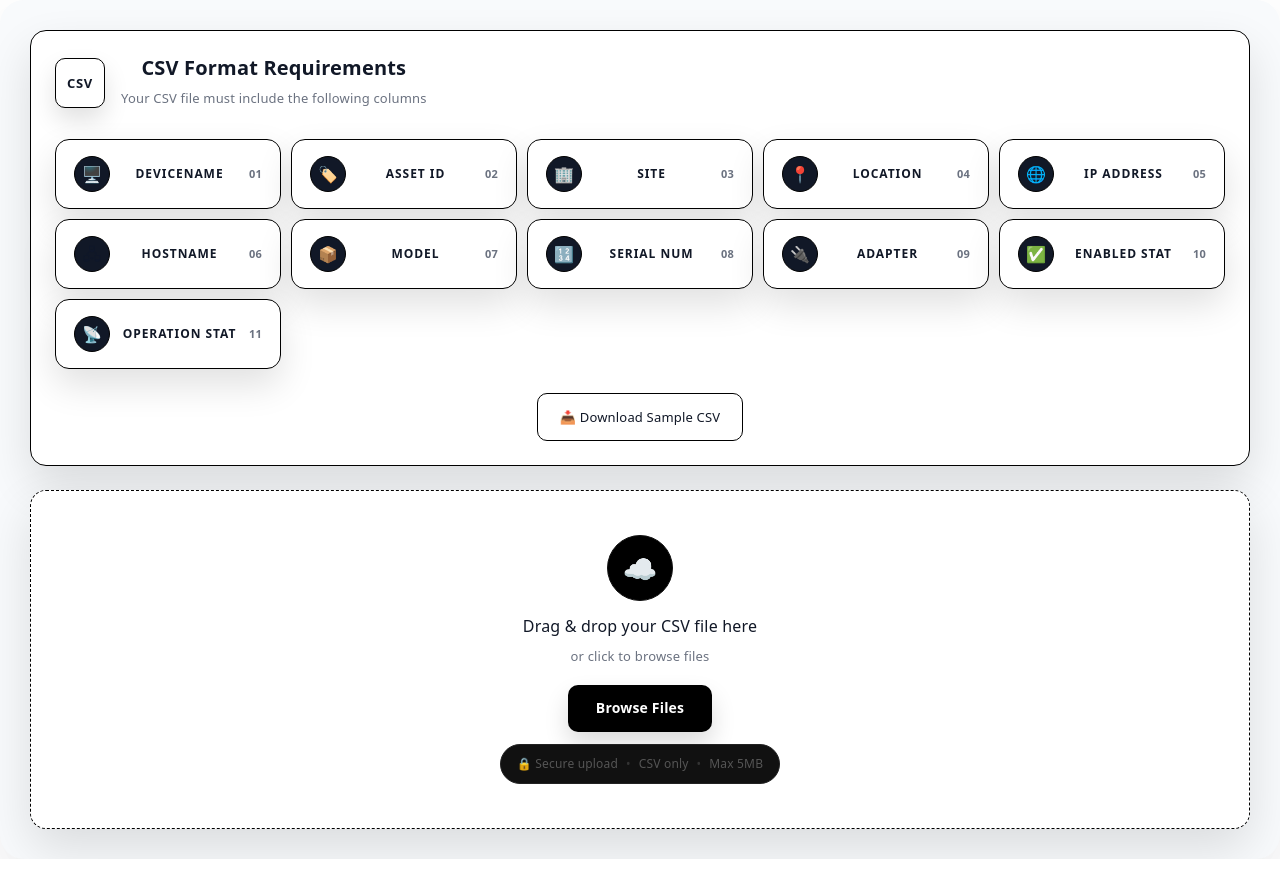
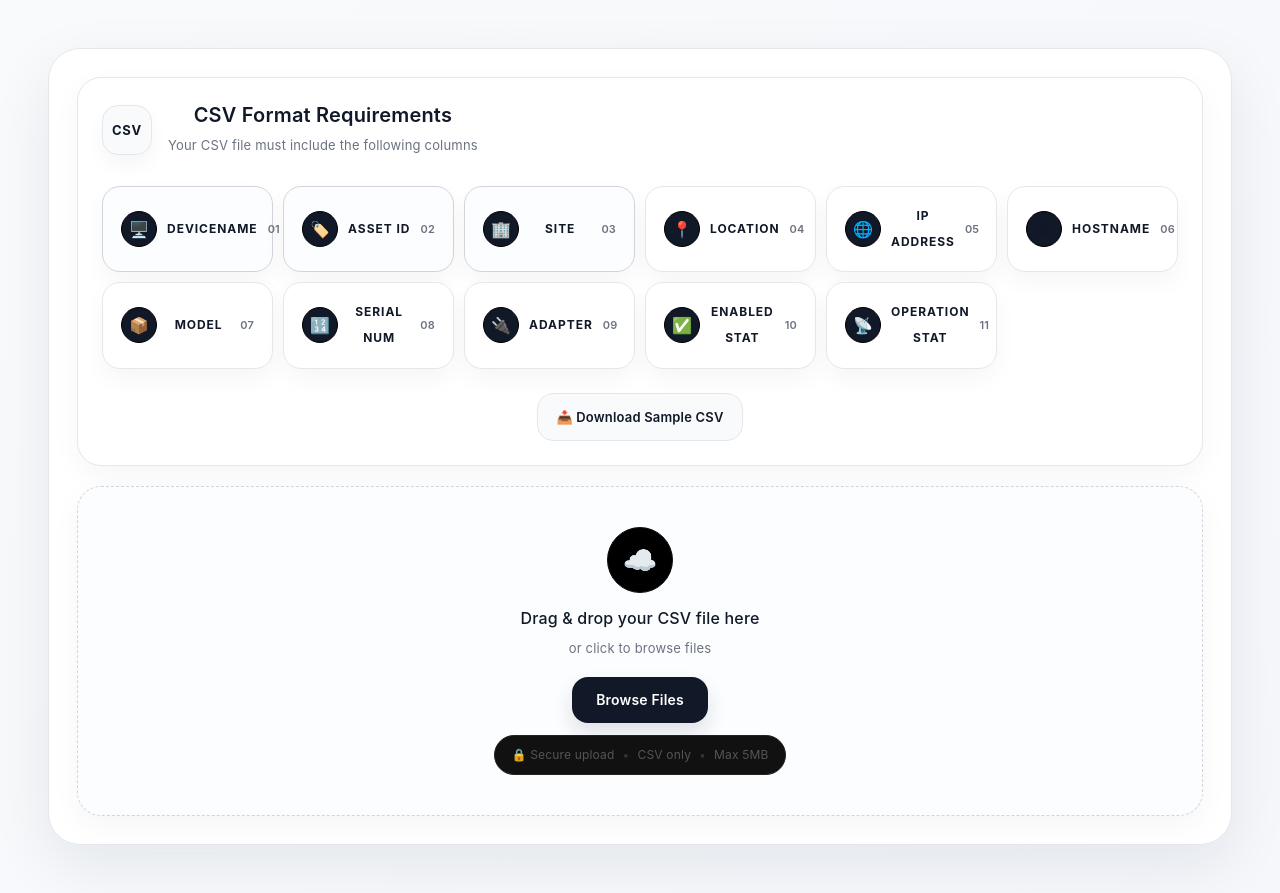
Before and after one commit to thejaison/VoltControl---PDU-Fleet-Management-System, a React (Vite) app in the folder frontendOfVolt/: page /admin/import in a window 1280 px wide. Before the commit the page ends 859 px from the top, so only its background shows below. Built offline with nearby package versions, Linux system fonts and the light colour scheme.

Commit message:
Some UI Refinment

```diff
--- a/frontendOfVolt/src/component/Csvimports/ImportingCsvData.jsx
+++ b/frontendOfVolt/src/component/Csvimports/ImportingCsvData.jsx
@@ -231,7 +231,8 @@ const ImportingCsvData = () => {
     };
 
     return (
-        <div style={{ ...styles.importContent, padding: '30px', backgroundColor: '#f8fafc', borderRadius: '24px', boxShadow: '0 30px 80px rgba(15,23,42,0.08)' }}>
+        <div style={styles.importContainer}>
+            <div className="minimal-import-card" style={styles.importContent}>
             <div style={styles.importInstructions}>
                 <div style={styles.importInstructionsHeader}>
                     <span style={styles.importCsvBadge}>CSV</span>
@@ -406,6 +407,7 @@ const ImportingCsvData = () => {
                     </div>
                 </div>
             )}
+            </div>
         </div>
     );
 };
--- a/frontendOfVolt/src/index.css
+++ b/frontendOfVolt/src/index.css
@@ -53,8 +53,9 @@
 body {
   margin: 0;
   min-height: 100vh;
-  background: #ffffff;
+  background: linear-gradient(135deg, #f8fafc 0%, #f5f7fb 100%);
   color: #0f172a;
+  font-family: var(--sans);
 }
 
 #root {
@@ -64,9 +65,47 @@ body {
   text-align: center;
   min-height: 100vh;
   display: flex;
-  flex-direction: column;
+  justify-content: center;
+  align-items: center;
   box-sizing: border-box;
-  background: #ffffff;
+  background: transparent;
+  padding: 24px;
+}
+
+button,
+input,
+textarea,
+select {
+  font: inherit;
+}
+
+@keyframes fadeInScale {
+  from {
+    opacity: 0;
+    transform: scale(0.98);
+  }
+  to {
+    opacity: 1;
+    transform: scale(1);
+  }
+}
+
+.minimal-import-card:hover {
+  transform: translateY(-2px);
+  box-shadow: 0 24px 60px rgba(15, 23, 42, 0.1);
+  border-color: #d1d5db;
+}
+
+.minimal-import-card button,
+.minimal-import-card .import-browse-button {
+  border-radius: 16px;
+}
+
+.minimal-import-card button:hover,
+.minimal-import-card .import-browse-button:hover,
+.minimal-import-card a:hover {
+  transform: translateY(-1px);
+  box-shadow: 0 12px 24px rgba(15, 23, 42, 0.08);
 }
 
 h1,
--- a/frontendOfVolt/src/styles/Importcsv.js
+++ b/frontendOfVolt/src/styles/Importcsv.js
@@ -1,12 +1,15 @@
 export const styles = {
     importContainer: {
-        maxWidth: '1200px',
-        margin: '0 auto',
-        padding: '40px 20px',
-        backgroundColor: '#f8fafc',
+        width: '100%',
         minHeight: '100vh',
+        display: 'flex',
+        alignItems: 'center',
+        justifyContent: 'center',
+        padding: '24px',
+        boxSizing: 'border-box',
+        background: 'linear-gradient(135deg, #f8fafc 0%, #f5f7fb 100%)',
         color: '#111827',
-        fontFamily: "'Montserrat', sans-serif"
+        fontFamily: 'Inter, system-ui, -apple-system, BlinkMacSystemFont, "Segoe UI", sans-serif'
     },
 
     importHeader: {
@@ -41,21 +44,26 @@ export const styles = {
     },
 
     importContent: {
+        width: '100%',
+        maxWidth: '1200px',
         display: 'flex',
         flexDirection: 'column',
-        gap: '24px',
+        gap: '20px',
         backgroundColor: '#ffffff',
-        borderRadius: '24px',
+        borderRadius: '32px',
         padding: '28px',
-        boxShadow: '0 24px 60px rgba(15, 23, 42, 0.08)',
+        boxShadow: '0 20px 60px rgba(15, 23, 42, 0.08)',
+        border: '1px solid #e5e7eb',
+        animation: 'fadeInScale 0.6s ease-out forwards',
+        transition: 'transform 0.2s ease, box-shadow 0.2s ease, border-color 0.2s ease',
     },
 
     importInstructions: {
         backgroundColor: '#ffffff',
         padding: '24px',
-        borderRadius: '16px',
-        border: '1px solid #000000',
-        boxShadow: '0 20px 45px rgba(0, 0, 0, 0.12)',
+        borderRadius: '24px',
+        border: '1px solid #e5e7eb',
+        boxShadow: '0 10px 30px rgba(15, 23, 42, 0.04)',
     },
 
     importList: {
@@ -74,20 +82,20 @@ export const styles = {
         alignItems: 'center',
         gap: '8px',
         fontSize: '13px',
-        fontWeight: '500',
-        padding: '10px 22px',
-        backgroundColor: '#ffffff',
-        borderRadius: '10px',
-        border: '1px solid #000000',
+        fontWeight: '600',
+        padding: '10px 18px',
+        backgroundColor: '#f8fafc',
+        borderRadius: '16px',
+        border: '1px solid #e5e7eb',
         transition: 'all 0.2s ease',
     },
 
     importDropZone: {
-        border: '1px dashed #000000',
-        borderRadius: '16px',
-        padding: '44px 22px',
+        border: '1px dashed #d1d5db',
+        borderRadius: '24px',
+        padding: '40px 24px',
         textAlign: 'center',
-        backgroundColor: '#ffffff',
+        backgroundColor: '#fcfdff',
         transition: 'all 0.3s ease',
         minHeight: '240px',
         display: 'flex',
@@ -95,17 +103,17 @@ export const styles = {
         alignItems: 'center',
         justifyContent: 'center',
         cursor: 'pointer',
-        boxShadow: '0 20px 50px rgba(0, 0, 0, 0.12)',
+        boxShadow: '0 10px 30px rgba(15, 23, 42, 0.04)',
     },
 
     importDropZoneDragging: {
-        border: '1px solid #000000',
-        backgroundColor: '#f3f4f6',
-        boxShadow: '0 0 0 1px rgba(0,0,0,0.06)',
+        borderColor: '#111827',
+        backgroundColor: '#f8fafc',
+        transform: 'translateY(-1px)',
     },
 
     importDropZoneFileLoaded: {
-        borderColor: '#000000',
+        borderColor: '#d1d5db',
         borderStyle: 'solid',
         backgroundColor: '#ffffff',
     },
@@ -142,17 +150,19 @@ export const styles = {
     },
 
     importBrowseButton: {
-        display: 'inline-block',
-        padding: '10px 28px',
-        backgroundColor: '#000000',
+        display: 'inline-flex',
+        alignItems: 'center',
+        justifyContent: 'center',
+        padding: '10px 24px',
+        backgroundColor: '#111827',
         color: '#ffffff',
-        borderRadius: '10px',
+        borderRadius: '16px',
         cursor: 'pointer',
         fontSize: '14px',
         fontWeight: '600',
         marginTop: '12px',
         border: 'none',
-        boxShadow: '0 12px 24px rgba(0,0,0,0.14)',
+        boxShadow: '0 10px 20px rgba(17, 24, 39, 0.12)',
     },
 
     importFileInput: {
@@ -164,11 +174,12 @@ export const styles = {
         alignItems: 'center',
         gap: '14px',
         padding: '18px 20px',
-        backgroundColor: '#000000',
-        borderRadius: '14px',
+        backgroundColor: '#f8fafc',
+        borderRadius: '18px',
         width: '100%',
-        maxWidth: '520px',
-        border: '1px solid #111111',
+        maxWidth: '560px',
+        border: '1px solid #e5e7eb',
+        boxShadow: '0 10px 24px rgba(15, 23, 42, 0.04)',
     },
 
     importFileIcon: {
@@ -179,13 +190,13 @@ export const styles = {
     importFileIconBox: {
         width: '44px',
         height: '52px',
-        backgroundColor: '#000000',
-        borderRadius: '10px',
+        backgroundColor: '#ffffff',
+        borderRadius: '14px',
         display: 'flex',
         alignItems: 'center',
         justifyContent: 'center',
         flexShrink: 0,
-        border: '1px solid #111111',
+        border: '1px solid #e5e7eb',
     },
 
     importFileName: {
@@ -205,7 +216,7 @@ export const styles = {
         width: '28px',
         height: '28px',
         borderRadius: '50%',
-        backgroundColor: '#000000',
+        backgroundColor: '#111827',
         color: '#ffffff',
         display: 'flex',
         alignItems: 'center',
@@ -213,19 +224,20 @@ export const styles = {
         fontSize: '13px',
         fontWeight: '700',
         flexShrink: 0,
-        border: '1px solid #111111',
+        border: '1px solid #111827',
     },
 
     importRemoveFile: {
         background: '#ffffff',
-        border: '1px solid #d1d5db',
+        border: '1px solid #e5e7eb',
         color: '#111827',
         cursor: 'pointer',
         fontSize: '16px',
         marginLeft: 'auto',
         padding: '6px 8px',
-        borderRadius: '6px',
+        borderRadius: '12px',
         flexShrink: 0,
+        transition: 'all 0.2s ease',
     },
 
     importError: {
@@ -242,9 +254,10 @@ export const styles = {
 
     importPreview: {
         backgroundColor: '#ffffff',
-        borderRadius: '16px',
+        borderRadius: '24px',
         padding: '24px',
-        border: '1px solid #d1d5db',
+        border: '1px solid #e5e7eb',
+        boxShadow: '0 10px 24px rgba(15, 23, 42, 0.04)',
     },
 
     importPreviewHeader: {
@@ -271,7 +284,7 @@ export const styles = {
     importTableWrapper: {
         overflowX: 'auto',
         marginBottom: '20px',
-        borderRadius: '12px',
+        borderRadius: '16px',
         border: '1px solid #e5e7eb',
     },
 
@@ -310,22 +323,23 @@ export const styles = {
     },
 
     importConfirmButton: {
-        padding: '10px 26px',
-        backgroundColor: '#000000',
+        padding: '10px 24px',
+        backgroundColor: '#111827',
         color: '#ffffff',
         border: 'none',
-        borderRadius: '10px',
+        borderRadius: '16px',
         fontWeight: '700',
         fontSize: '13px',
         cursor: 'pointer',
+        boxShadow: '0 10px 20px rgba(17, 24, 39, 0.12)',
     },
 
     importClearButton: {
-        padding: '10px 26px',
+        padding: '10px 24px',
         backgroundColor: '#ffffff',
         color: '#111827',
-        border: '1px solid #000000',
-        borderRadius: '10px',
+        border: '1px solid #e5e7eb',
+        borderRadius: '16px',
         fontSize: '13px',
         cursor: 'pointer',
     },
@@ -343,15 +357,15 @@ export const styles = {
         justifyContent: 'center',
         width: '48px',
         height: '48px',
-        backgroundColor: '#ffffff',
+        backgroundColor: '#f8fafc',
         color: '#111827',
         fontWeight: '700',
         fontSize: '13px',
-        borderRadius: '10px',
-        border: '1px solid #000000',
+        borderRadius: '16px',
+        border: '1px solid #e5e7eb',
         flexShrink: 0,
         letterSpacing: '0.05em',
-        boxShadow: '0 12px 24px rgba(0,0,0,0.12)',
+        boxShadow: '0 10px 20px rgba(15, 23, 42, 0.04)',
     },
 
     importInstructionsTitle: {
@@ -369,7 +383,7 @@ export const styles = {
 
     importFieldsGrid: {
         display: 'grid',
-        gridTemplateColumns: 'repeat(5, 1fr)',
+        gridTemplateColumns: 'repeat(auto-fit, minmax(160px, 1fr))',
         gap: '10px',
     },
 
@@ -379,16 +393,16 @@ export const styles = {
         gap: '10px',
         padding: '16px 18px',
         backgroundColor: '#ffffff',
-        border: '1px solid #000000',
-        borderRadius: '14px',
+        border: '1px solid #e5e7eb',
+        borderRadius: '18px',
         position: 'relative',
         cursor: 'default',
-        boxShadow: '0 16px 36px rgba(0, 0, 0, 0.12)',
+        boxShadow: '0 10px 24px rgba(15, 23, 42, 0.04)',
     },
 
     importFieldCardRequired: {
-        borderColor: '#000000',
-        backgroundColor: '#ffffff',
+        borderColor: '#d1d5db',
+        backgroundColor: '#fcfdff',
     },
 
     importFieldIconCircle: {
```
